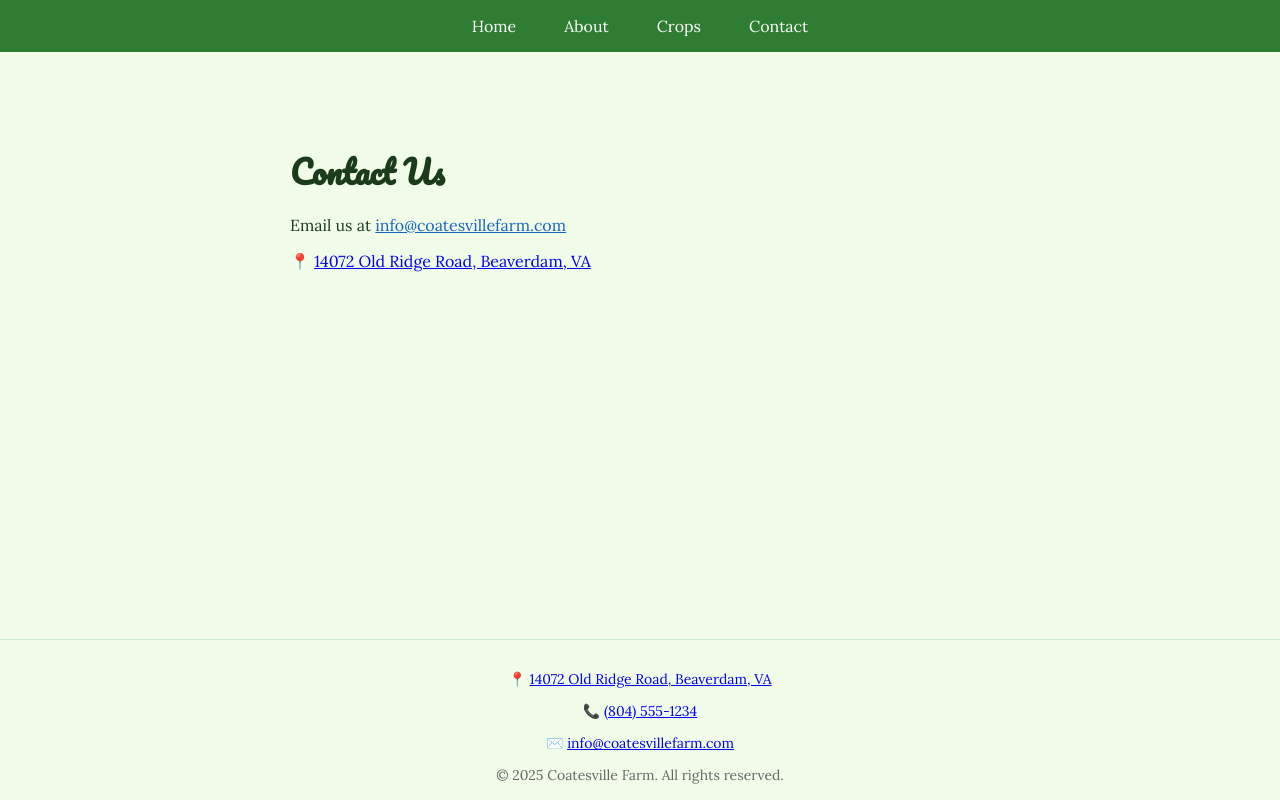
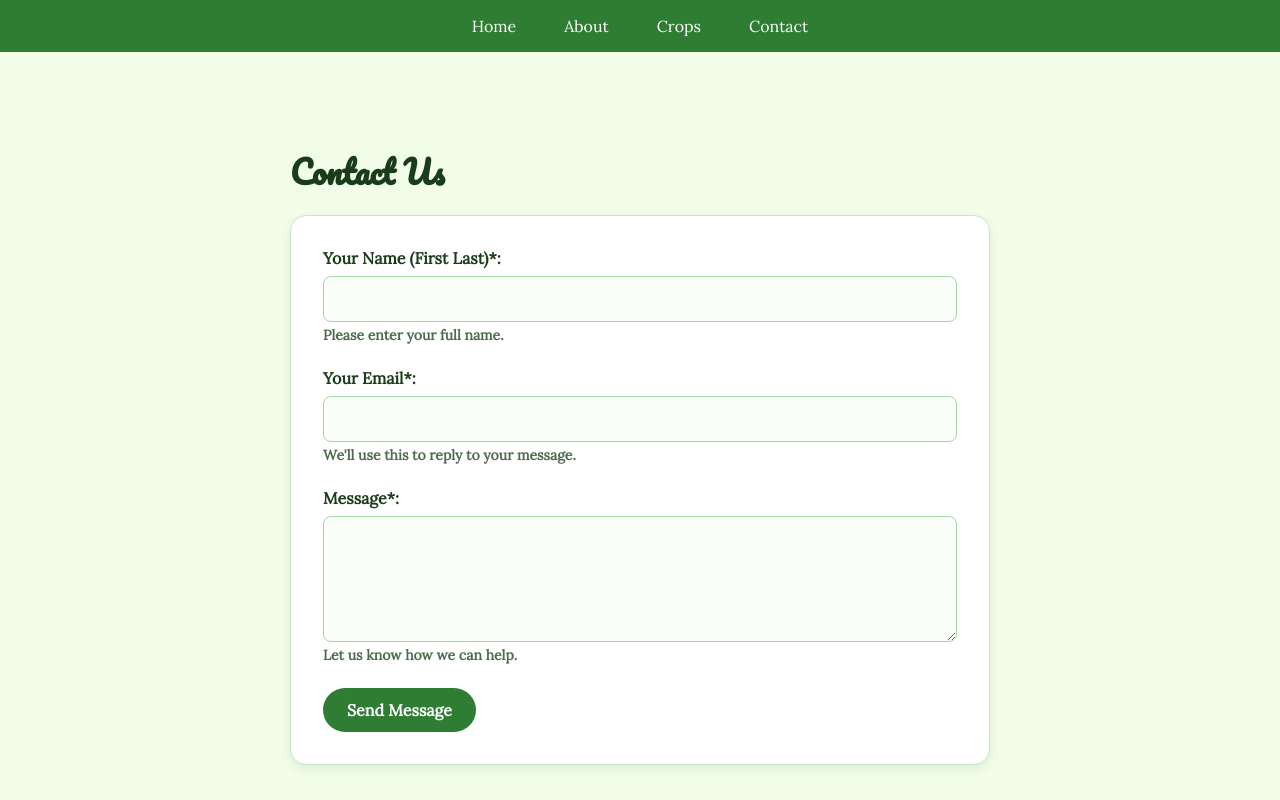
Before and after one commit to davetashner/coatesvillefarm.com, a React (Vite) app: page /contact in a window 1280 px wide. Shown: the top 800 px of the page. Built offline with nearby package versions, Linux system fonts and the light colour scheme.

Commit message:
Contact form (#30)
* add contact form

* styling

---------

Co-authored-by: Dave Tashner <dave@mainstreetlogic.com>

```diff
--- a/src/App.jsx
+++ b/src/App.jsx
@@ -6,6 +6,7 @@ import {
   Link
 } from "react-router-dom";
 import { getLogoPath } from "./utils/logoUtils.js";
+import Contact from "./Contact.jsx";
 
 const NavBar = () => (
   <nav className="navbar">
@@ -55,25 +56,6 @@ const Crops = () => (
   </div>
 );
 
-const Contact = () => (
-  <div className="page">
-    <h2 className="page-title">Contact Us</h2>
-    <p>
-      Email us at <a href="mailto:info@coatesvillefarm.com" className="email-link">info@coatesvillefarm.com</a>
-    </p>
-    <p>
-      📍 <a
-        href="https://maps.app.goo.gl/7daPheXtBUPiJES87"
-        target="_blank"
-        rel="noopener noreferrer"
-        className="footer-link"
-      >
-        14072 Old Ridge Road, Beaverdam, VA
-      </a>
-    </p>
-  </div>
-);
-
 const App = () => (
   <Router>
     <div className="app-container">
--- /dev/null
+++ b/src/Contact.jsx
@@ -0,0 +1,99 @@
+import React, { useState, useEffect } from "react";
+
+const Contact = () => {
+  const [showButton, setShowButton] = useState(false);
+  const [form, setForm] = useState({ name: "", email: "", message: "", honey: "" });
+  const [errors, setErrors] = useState({ email: "" });
+
+  useEffect(() => {
+    const timer = setTimeout(() => setShowButton(true), 1000); // delay submit button
+    return () => clearTimeout(timer);
+  }, []);
+
+  const validateEmail = (email) => {
+    return /^[^\s@]+@[^\s@]+\.[^\s@]+$/.test(email);
+  };
+
+  const handleChange = (e) => {
+    const { name, value } = e.target;
+    setForm({ ...form, [name]: value });
+
+    if (name === "email") {
+      setErrors({ ...errors, email: validateEmail(value) ? "" : "Invalid email address" });
+    }
+  };
+
+  const handleSubmit = (e) => {
+    e.preventDefault();
+    if (!validateEmail(form.email)) {
+      setErrors({ ...errors, email: "Invalid email address" });
+      return;
+    }
+    if (form.honey) return; // spam bot
+
+    console.log("Submit message", form);
+    alert("Message sent!");
+    setForm({ name: "", email: "", message: "", honey: "" });
+  };
+
+  return (
+    <div className="page">
+      <h2 className="page-title">Contact Us</h2>
+      <form className="contact-form" onSubmit={handleSubmit}>
+        {/* Spam bot field (hidden) */}
+        <div style={{ display: "none" }}>
+          <label htmlFor="honey">Leave this field empty</label>
+          <input type="text" name="honey" id="honey" value={form.honey} onChange={handleChange} />
+        </div>
+
+        <label>
+            Your Name (First Last)*:
+            <input
+                type="text"
+                name="name"
+                value={form.name}
+                required
+                onChange={handleChange}
+            />
+            <small className="helper-text">Please enter your full name.</small>
+            </label>
+
+            <label>
+            Your Email*:
+            <input
+                type="email"
+                name="email"
+                value={form.email}
+                required
+                onChange={handleChange}
+            />
+            {errors.email ? (
+                <small className="error">{errors.email}</small>
+            ) : (
+                <small className="helper-text">We'll use this to reply to your message.</small>
+            )}
+            </label>
+
+            <label>
+            Message*:
+            <textarea
+                name="message"
+                rows="5"
+                value={form.message}
+                required
+                onChange={handleChange}
+            />
+            <small className="helper-text">Let us know how we can help.</small>
+            </label>
+
+        {showButton && (
+          <button type="submit" className="submit-button">
+            Send Message
+          </button>
+        )}
+      </form>
+    </div>
+  );
+};
+
+export default Contact;
--- a/src/index.css
+++ b/src/index.css
@@ -104,6 +104,74 @@ h1, h2, h3 {
   text-decoration: underline;
 }
 
+.contact-form {
+  background: white;
+  border: 1px solid #c8e6c9;
+  border-radius: 1rem;
+  padding: 2rem;
+  box-shadow: 0 4px 8px rgba(46, 125, 50, 0.1);
+  display: flex;
+  flex-direction: column;
+  gap: 1.5rem;
+  font-family: 'Lora', serif;
+}
+
+.contact-form label {
+  font-weight: bold;
+  color: #1b3c1b;
+  display: flex;
+  flex-direction: column;
+  font-size: 1rem;
+}
+
+.contact-form input,
+.contact-form textarea {
+  margin-top: 0.5rem;
+  padding: 0.75rem 1rem;
+  border: 1px solid #a5d6a7;
+  border-radius: 0.5rem;
+  font-size: 1rem;
+  font-family: 'Lora', serif;
+  background-color: #f9fff8;
+  transition: border-color 0.2s ease;
+}
+
+.contact-form input:focus,
+.contact-form textarea:focus {
+  border-color: #388e3c;
+  outline: none;
+}
+
+.contact-form small {
+  margin-top: 0.25rem;
+  font-size: 0.875rem;
+  color: #4e6b4e;
+}
+
+.contact-form .error {
+  color: #d32f2f;
+  font-size: 0.85rem;
+  margin-top: 0.25rem;
+}
+
+.submit-button {
+  background-color: #2e7d32;
+  color: white;
+  border: none;
+  border-radius: 2rem;
+  padding: 0.75rem 1.5rem;
+  font-size: 1rem;
+  font-weight: bold;
+  align-self: flex-start;
+  cursor: pointer;
+  transition: background-color 0.2s ease;
+  font-family: 'Lora', serif;
+}
+
+.submit-button:hover {
+  background-color: #1b5e20;
+}
+
 .footer {
   text-align: center;
   padding: 1rem;
```
Also changed, not shown: 1 other file (tests, documents, lock files or other folders).
